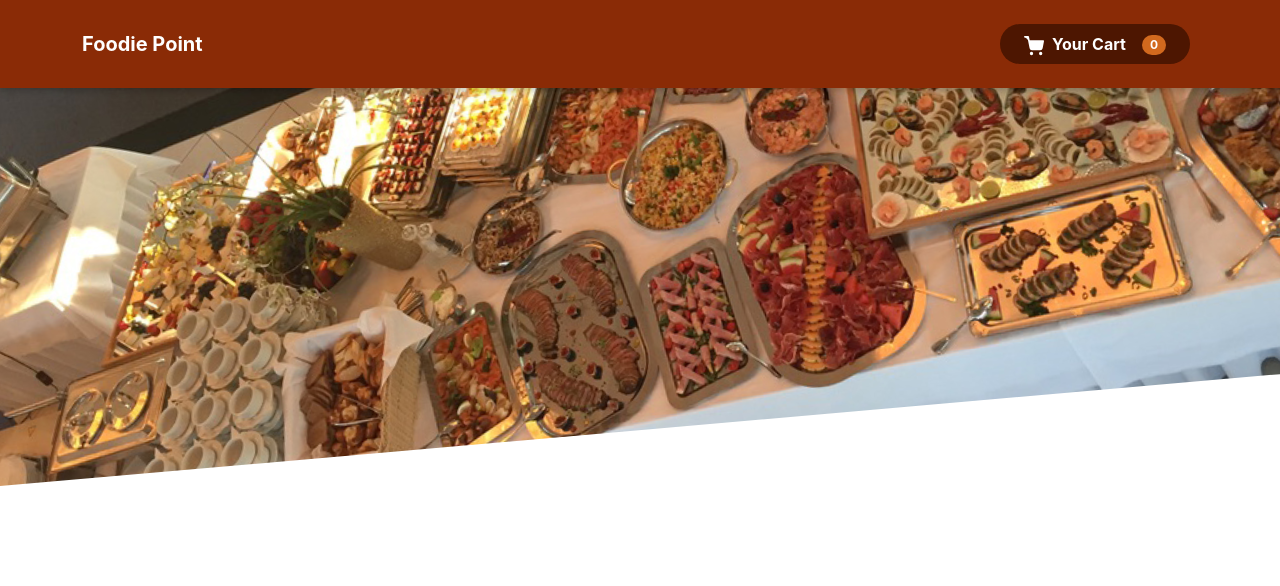
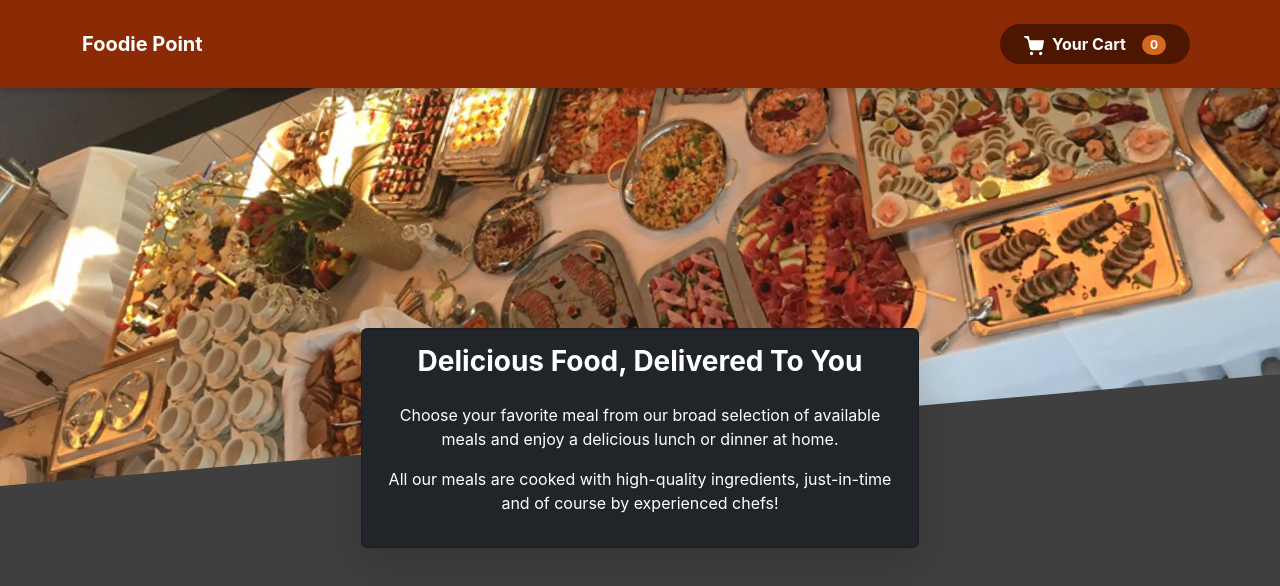
Before and after one commit to abhi9871/Restaurant-Website, a React (Create React App) app: page / in a window 1280 px wide. Shown: the top 586 px of the page. Built offline with nearby package versions, Linux system fonts and the light colour scheme.

Commit message:
Add Restaurant Summary

```diff
--- a/src/App.js
+++ b/src/App.js
@@ -1,9 +1,14 @@
-import Header from './components/Layout/Header';
-import './App.css';
+import { Fragment } from "react";
+import Header from "./components/Layout/Header";
+import MealsSummary from "./components/Meals/MealsSummary";
+import "./App.css";
 
 function App() {
   return (
-    <Header />
+    <Fragment>
+      <Header />
+      <MealsSummary />
+    </Fragment>
   );
 }
 
--- /dev/null
+++ b/src/components/Meals/MealsSummary.css
@@ -0,0 +1,10 @@
+.summary {
+    position: relative;
+    margin-top: -10rem;
+}
+
+@media screen and (max-width: 1024px) {
+    .summary .card {
+        width: 100% !important;
+    }
+}
--- /dev/null
+++ b/src/components/Meals/MealsSummary.js
@@ -0,0 +1,25 @@
+import Card from "react-bootstrap/Card";
+import './MealsSummary.css'
+
+const MealsSummary = () => {
+  return (
+    <section className="container summary">
+      <Card className="card text-center d-flex justify-content-center m-auto shadow-lg bg-dark text-white w-50">
+        <Card.Body>
+        <Card.Title className="fw-bold fs-3 mb-4">Delicious Food, Delivered To You</Card.Title>
+          <Card.Text>
+          <p>Choose your favorite meal from our broad selection of available meals
+        and enjoy a delicious lunch or dinner at home.
+        </p>
+        <p>
+        All our meals are cooked with high-quality ingredients, just-in-time and
+        of course by experienced chefs!
+        </p>
+          </Card.Text>
+        </Card.Body>
+      </Card>
+    </section>
+  );
+};
+
+export default MealsSummary;
--- a/src/index.css
+++ b/src/index.css
@@ -5,6 +5,7 @@ body {
     sans-serif;
   -webkit-font-smoothing: antialiased;
   -moz-osx-font-smoothing: grayscale;
+  background-color: #3f3f3f;
 }
 
 code {
```
